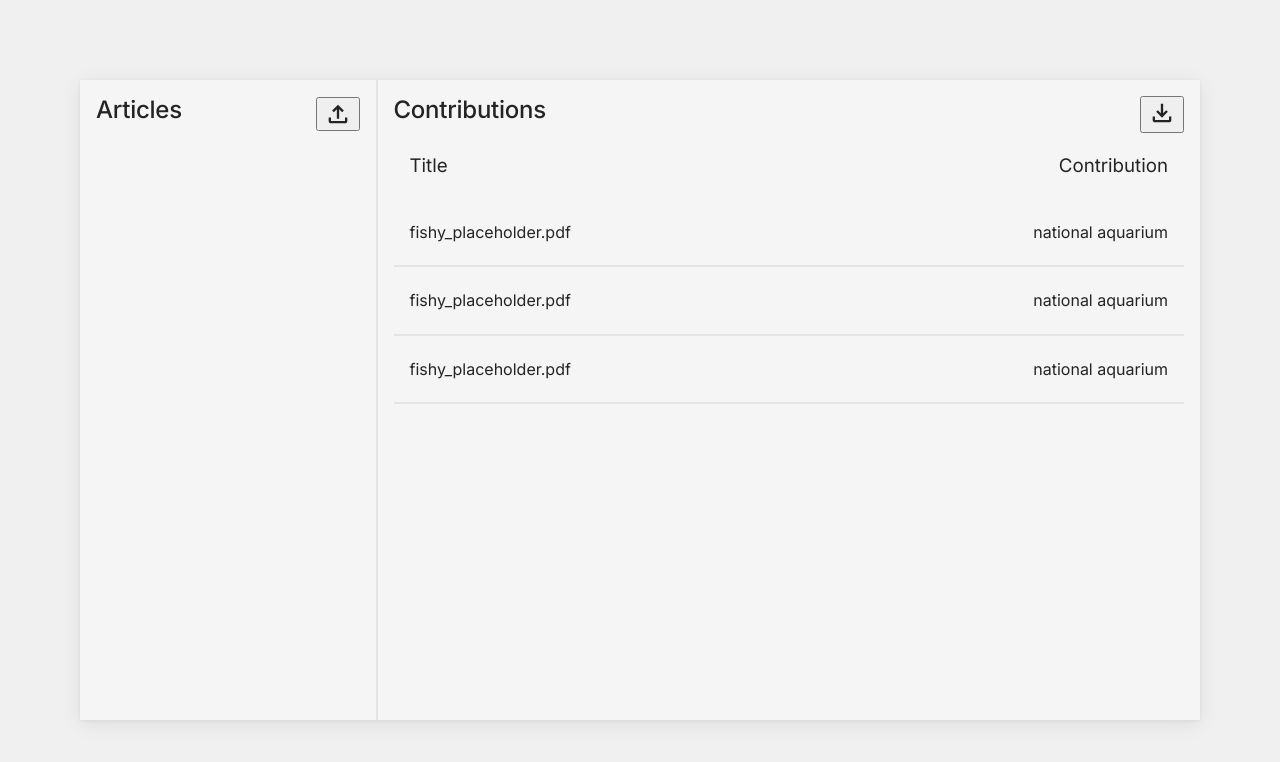
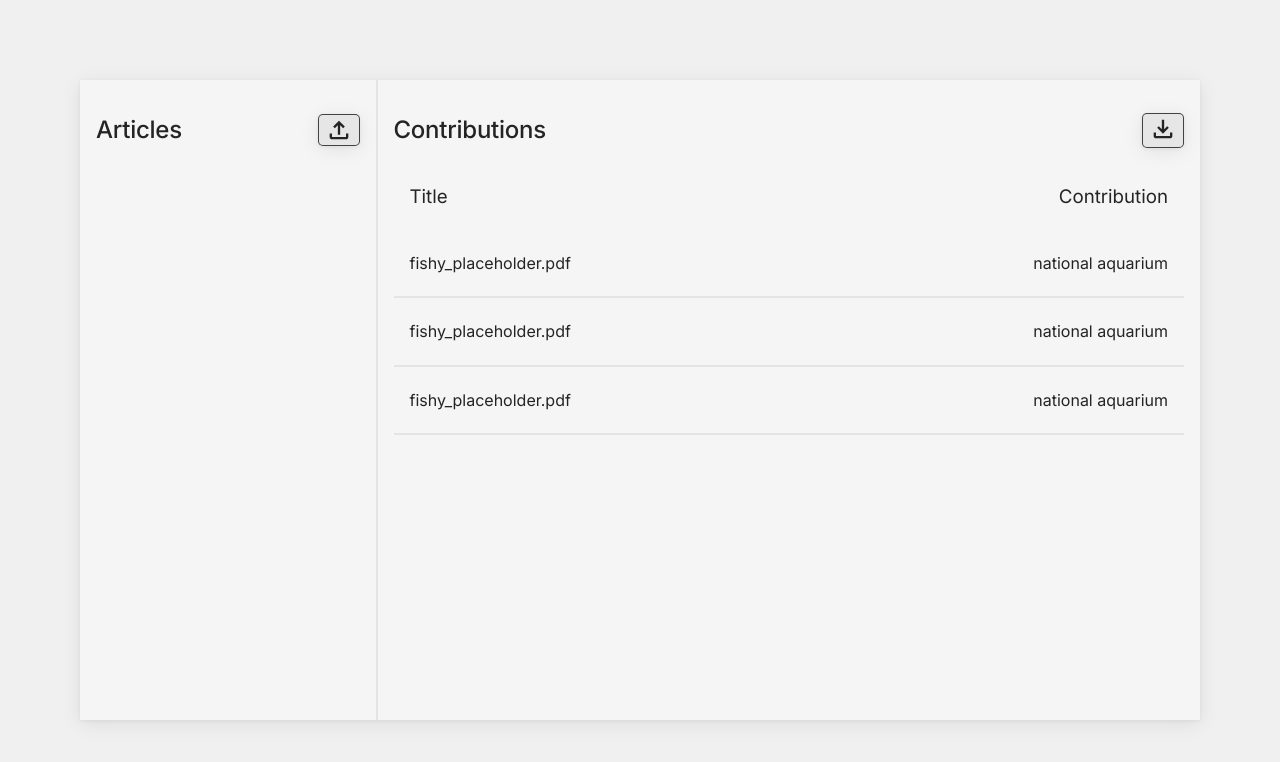
Before and after one commit to nathnwod/Contributions-Scraper-Web, a React (Vite) app in the folder contributions_scraper_web/: page / in a window 1280 px wide. Shown: the top 762 px of the page. Built offline with nearby package versions, Linux system fonts and the light colour scheme.

Commit message:
improved css

```diff
--- a/contributions_scraper_web/src/contributions_scraper.css
+++ b/contributions_scraper_web/src/contributions_scraper.css
@@ -24,6 +24,7 @@
     display: flex;
     align-items: center;
     justify-content: space-between;
+    margin-bottom: 1.5rem;
 }
 
 .upload-files{
@@ -64,10 +65,20 @@
 }
 
 .article-filename-header {
-    width: 400px;
+    max-width: 400px;
     display: flex;
     align-items: center;
     font-size: 1rem;
+    padding: .45rem .25rem;
+    margin: 0.25rem 0;
+    transition: background-color 0.05s ease;
+    border-radius: 5px;
+}
+
+.article-filename-header:hover{
+    cursor: pointer;
+    background-color: rgb(206, 219, 224);
+    box-shadow: 0 4px 20px rgba(0, 0, 0, 0.08), 0 1px 4px rgba(0, 0, 0, 0.06);
 }
 
 .article-filename-header span {
@@ -76,3 +87,7 @@
     text-overflow: ellipsis;
     min-width: 0;
 }
+
+.file-svg {
+    flex-shrink: 0;
+}
--- a/contributions_scraper_web/src/contributions_scraper.jsx
+++ b/contributions_scraper_web/src/contributions_scraper.jsx
@@ -56,7 +56,7 @@ function ContributionsScraper() {
             {/* insert logic to display each filename here */}
             {fileNames.map((fileName) => (
                 <h3 className='article-filename-header'>
-                    <svg xmlns="http://www.w3.org/2000/svg" height="24px" viewBox="0 -960 960 960" width="24px" fill="#242424"><path d="M280-280h280v-80H280v80Zm0-160h400v-80H280v80Zm0-160h400v-80H280v80Zm-80 480q-33 0-56.5-23.5T120-200v-560q0-33 23.5-56.5T200-840h560q33 0 56.5 23.5T840-760v560q0 33-23.5 56.5T760-120H200Zm0-80h560v-560H200v560Zm0-560v560-560Z"/></svg>
+                    <svg className='file-svg' xmlns="http://www.w3.org/2000/svg" height="24px" viewBox="0 -960 960 960" width="24px" fill="#242424"><path d="M280-280h280v-80H280v80Zm0-160h400v-80H280v80Zm0-160h400v-80H280v80Zm-80 480q-33 0-56.5-23.5T120-200v-560q0-33 23.5-56.5T200-840h560q33 0 56.5 23.5T840-760v560q0 33-23.5 56.5T760-120H200Zm0-80h560v-560H200v560Zm0-560v560-560Z"/></svg>
                     <span>&nbsp;{fileName}</span>
                 </h3>
             ))}
--- a/contributions_scraper_web/src/index.css
+++ b/contributions_scraper_web/src/index.css
@@ -44,9 +44,23 @@ body {
   box-sizing: border-box; */
 }
 
+button{
+  border-radius: 5px;
+  border: 1px solid #242424d7;
+  box-shadow: 0 4px 20px rgba(0, 0, 0, 0.08), 0 1px 4px rgba(0, 0, 0, 0.06);
+  background-color: rgb(230, 230, 230);
+
+}
+
 button:hover {
   cursor: pointer;
+  background-color: rgb(206, 219, 224);
+  border-radius: 5px;
+  border: 1px solid #242424;
+  box-shadow: 0 4px 20px rgba(0, 0, 0, 0.08), 0 1px 4px rgba(0, 0, 0, 0.06);
+
 }
+
 
 h1,
 h2 {
@@ -58,17 +72,17 @@ h2 {
 h1 {
   font-size: 56px;
   letter-spacing: -1.68px;
-  margin: 32px 0;
+  /* margin: 32px 0; */
   @media (max-width: 1024px) {
     font-size: 36px;
-    margin: 20px 0;
+    /* margin: 20px 0; */
   }
 }
 h2 {
   font-size: 24px;
   line-height: 118%;
   letter-spacing: -0.24px;
-  margin: 0 0 8px;
+  /* margin: 0 0 8px; */
   @media (max-width: 1024px) {
     font-size: 20px;
   }
```
Also changed, not shown: 1 other file (tests, documents, lock files or other folders).
